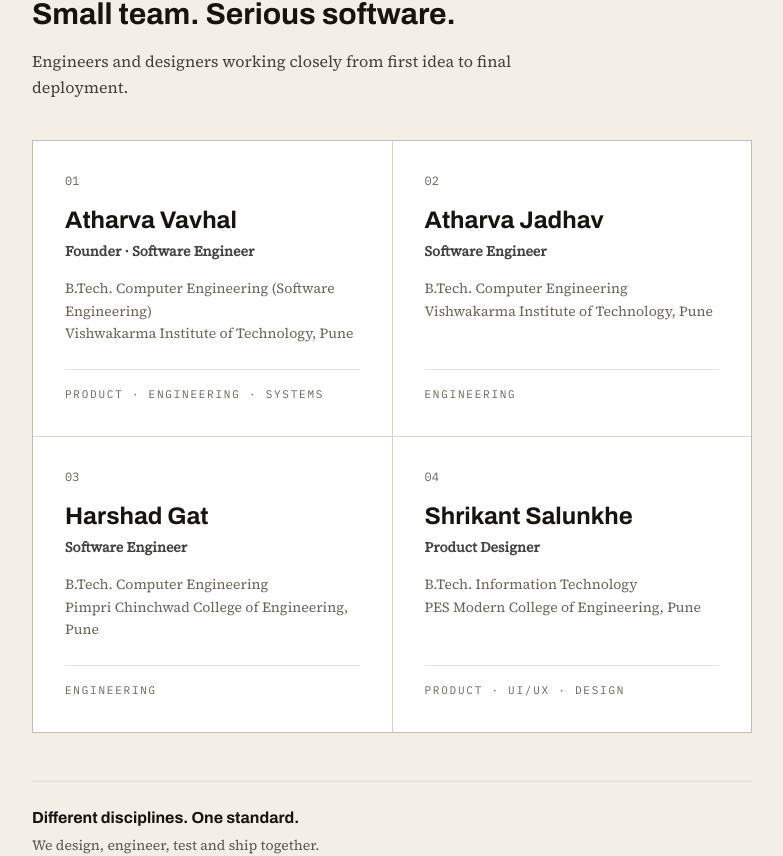
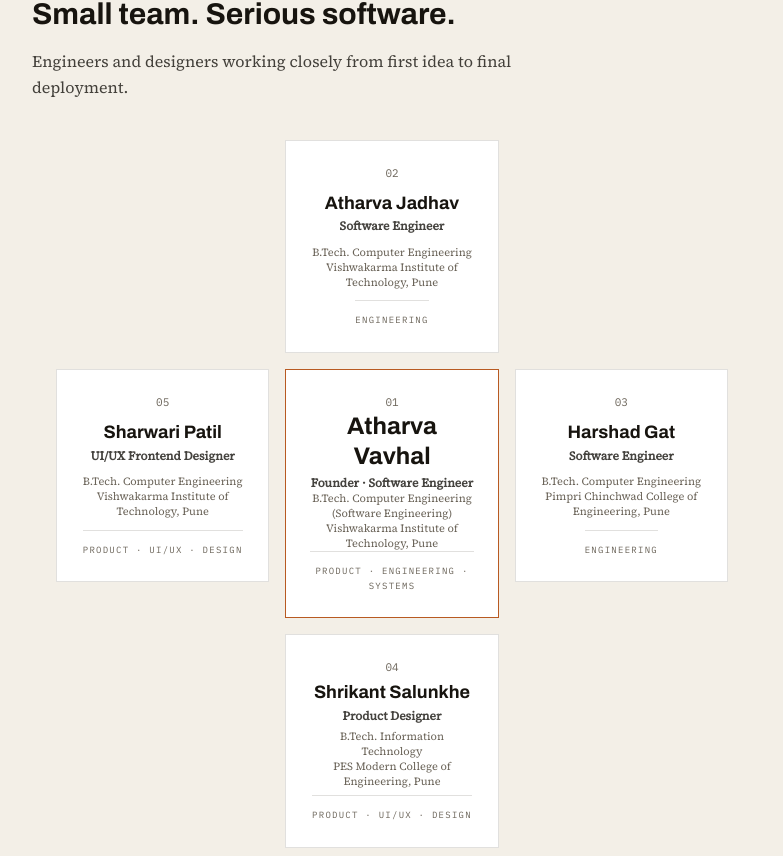
Before and after one commit to AtharvaVavhal/Forge-, a Next.js app: page /about in a window 1280 px wide. Shown: the part 1093-1949 px from the top of the page, without its empty margins (248-1031 px from the left). Built offline with nearby package versions, Linux system fonts and the light colour scheme.

Commit message:
changes in team

```diff
--- a/src/components/about/Team.tsx
+++ b/src/components/about/Team.tsx
@@ -1,8 +1,60 @@
 import Eyebrow from "@/components/Eyebrow";
 import Reveal from "@/components/Reveal";
-import { team } from "@/lib/content/team";
+import { team, type TeamMember } from "@/lib/content/team";
+
+type Slot = {
+  member: TeamMember;
+  numeral: string;
+  isFounder: boolean;
+  position: string;
+};
 
 export default function Team() {
+  const numeral = (index: number) => String(index + 1).padStart(2, "0");
+
+  const withIndex = team.map((member, index) => ({ member, index }));
+  const founderEntry =
+    withIndex.find(({ member }) =>
+      member.role.toLowerCase().includes("founder"),
+    ) ?? withIndex[0];
+  const [m1, m2, m3, m4] = withIndex.filter(
+    ({ index }) => index !== founderEntry.index,
+  );
+
+  const founderSlot: Slot = {
+    member: founderEntry.member,
+    numeral: numeral(founderEntry.index),
+    isFounder: true,
+    position: "sm:col-start-2 sm:row-start-2",
+  };
+  const topSlot: Slot = {
+    member: m1.member,
+    numeral: numeral(m1.index),
+    isFounder: false,
+    position: "sm:col-start-2 sm:row-start-1",
+  };
+  const rightSlot: Slot = {
+    member: m2.member,
+    numeral: numeral(m2.index),
+    isFounder: false,
+    position: "sm:col-start-3 sm:row-start-2",
+  };
+  const bottomSlot: Slot = {
+    member: m3.member,
+    numeral: numeral(m3.index),
+    isFounder: false,
+    position: "sm:col-start-2 sm:row-start-3",
+  };
+  const leftSlot: Slot = {
+    member: m4.member,
+    numeral: numeral(m4.index),
+    isFounder: false,
+    position: "sm:col-start-1 sm:row-start-2",
+  };
+
+  // Mobile stacks these in order — founder stays visually centered either way.
+  const slots = [topSlot, leftSlot, founderSlot, rightSlot, bottomSlot];
+
   return (
     <section className="mx-auto max-w-3xl px-6 py-14">
       <Reveal variant="subtle">
@@ -16,34 +68,40 @@ export default function Team() {
         </p>
       </Reveal>
 
-      <ul className="mt-10 grid gap-px border border-steel/20 bg-steel/20 sm:grid-cols-2">
-        {team.map((member, index) => (
+      <ul className="mx-auto mt-10 grid max-w-2xl grid-cols-1 gap-4 sm:grid-cols-3 sm:gap-4">
+        {slots.map((slot, position) => (
           <Reveal
-            key={member.name}
+            key={slot.member.name}
             as="li"
             variant="subtle"
-            delay={80 + index * 70}
-            className="group flex flex-col bg-paper-elev p-6 transition-transform duration-[var(--duration-standard)] ease-[var(--ease-out-forge)] hover:-translate-y-0.5 sm:p-8"
+            delay={80 + position * 70}
+            className={`group flex flex-col items-center justify-between border bg-paper-elev p-5 text-center transition-transform duration-[var(--duration-standard)] ease-[var(--ease-out-forge)] hover:-translate-y-0.5 sm:aspect-square sm:p-6 ${slot.position} ${
+              slot.isFounder ? "border-ember" : "border-steel/20"
+            }`}
           >
-            <span className="mono text-xs text-steel transition-colors duration-[var(--duration-standard)] ease-[var(--ease-out-forge)] group-hover:text-ember-deep">
-              {String(index + 1).padStart(2, "0")}
+            <span className="mono text-[11px] text-steel transition-colors duration-[var(--duration-standard)] ease-[var(--ease-out-forge)] group-hover:text-ember-deep">
+              {slot.numeral}
             </span>
-            <h3 className="mt-4 font-display text-xl font-bold leading-tight text-ink md:text-2xl">
-              {member.name}
-            </h3>
-            <p className="mt-1.5 text-sm font-semibold text-ink/80">
-              {member.role}
-            </p>
-            <p className="mt-4 text-sm leading-relaxed text-steel">
-              {member.education}
-              <br />
-              {member.institution}
-            </p>
-            <div className="mt-auto pt-6">
-              <p className="mono border-t border-steel/20 pt-4 text-[11px] uppercase leading-relaxed tracking-[0.16em] text-steel">
-                {member.focus}
+            <div>
+              <h3
+                className={`font-display font-bold leading-tight text-ink ${
+                  slot.isFounder ? "text-xl md:text-2xl" : "text-lg"
+                }`}
+              >
+                {slot.member.name}
+              </h3>
+              <p className="mt-1 text-xs font-semibold text-ink/80">
+                {slot.member.role}
               </p>
             </div>
+            <p className="text-[11px] leading-snug text-steel">
+              {slot.member.education}
+              <br />
+              {slot.member.institution}
+            </p>
+            <p className="mono border-t border-steel/20 pt-3 text-[9px] uppercase leading-relaxed tracking-[0.14em] text-steel">
+              {slot.member.focus}
+            </p>
           </Reveal>
         ))}
       </ul>
--- a/src/lib/content/team.ts
+++ b/src/lib/content/team.ts
@@ -35,4 +35,11 @@ export const team: TeamMember[] = [
     institution: "PES Modern College of Engineering, Pune",
     focus: "Product · UI/UX · Design",
   },
+  {
+    name: "Sharwari Patil",
+    role: "UI/UX Frontend Designer",
+    education: "B.Tech. Computer Engineering",
+    institution: "Vishwakarma Institute of Technology, Pune",
+    focus: "Product · UI/UX · Design",
+  },
 ];
```
